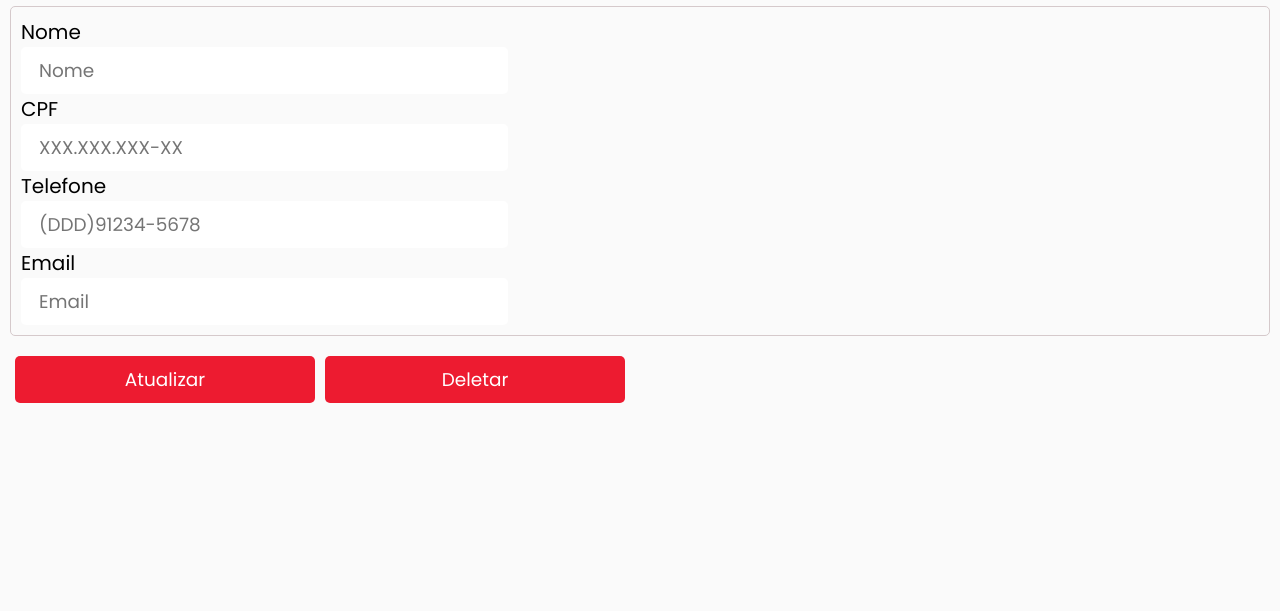
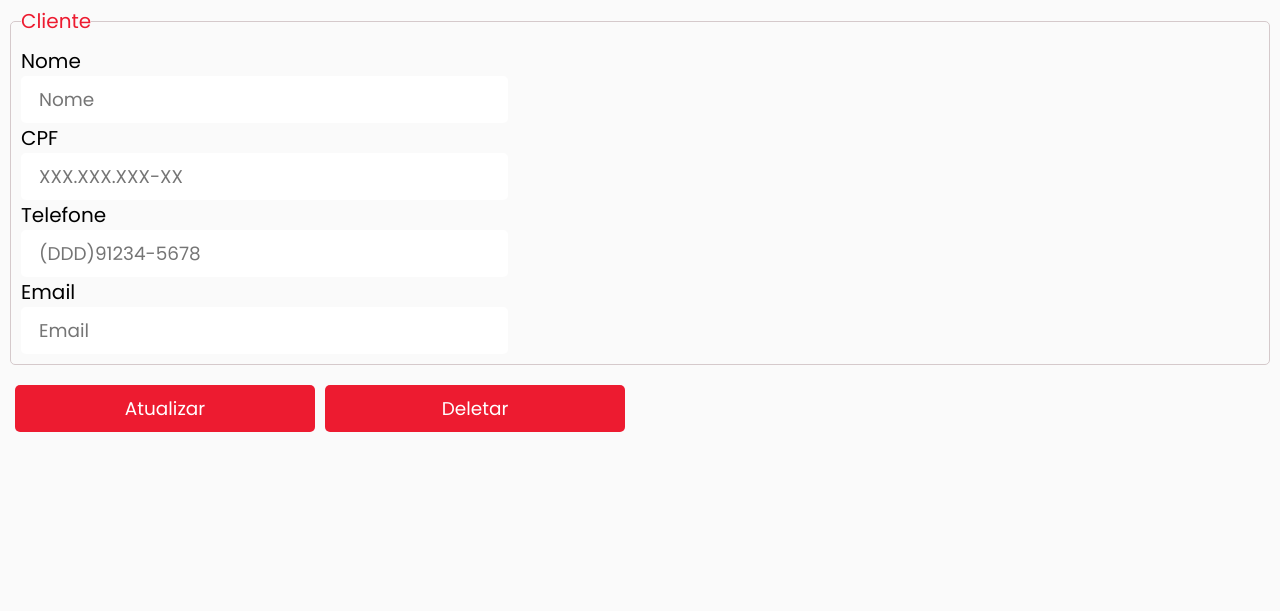
Before and after one commit to enzodevs2000/myfood, a website: page pages/perfil-cliente.html in a window 1280 px wide. Shown: the part 189-800 px from the top of the page. Drawn offline with Linux system fonts and the light colour scheme; files whose address does not match are found by name.

Commit message:
detalhezinhos front

```diff
--- a/pages/perfil-cliente.html
+++ b/pages/perfil-cliente.html
@@ -27,6 +27,7 @@
         <div id="corpo">
             <h1>Suas informações:</h1>
             <fieldset>
+                <legend>Cliente</legend>
                 <ul id="informacoes">
                     <li>
                         <label for="nome">Nome</label>
--- a/styles/perfil.css
+++ b/styles/perfil.css
@@ -36,6 +36,12 @@ button:hover {
     color: #ED1B30
 }
 
+legend {
+    font-size: 20px;
+    margin-left: 10px;
+    color: #ED1B30
+}
+
 
 #corpo h1 {
     padding: 10px;
```
Also changed, not shown: pages/perfil-entregador.html (+1 -0 lines), pages/perfil-gerente.html (+1 -0 lines).
